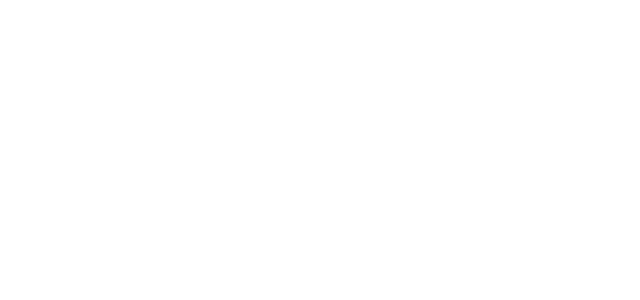
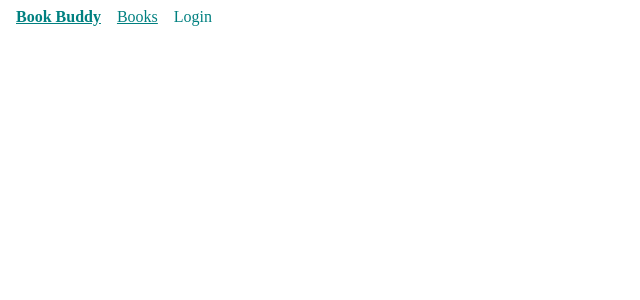
Before and after one commit to SHussain47/Library, a React (Vite) app: page / in a window 1280 px wide. Before the commit this address had no page. Shown: the top 300 px of the page, without its empty margins (0-640 px from the left). Built offline with nearby package versions, Linux system fonts and the light colour scheme.

Commit message:
feat: Added layout|navbar - fix: Restructured routes

```diff
--- a/src/App.jsx
+++ b/src/App.jsx
@@ -1,5 +1,6 @@
 import { Routes, Route } from "react-router";
 
+import Layout from "./components/Layout/Layout";
 import Register from "./pages/Register";
 import Login from "./pages/Login";
 import ProfilePage from "./pages/Profile/ProfilePage";
@@ -8,10 +9,14 @@
   return (
     <>
       <Routes>
-        <Route path="register" element={<Register />} />
-        <Route path="login" element={<Login />} />
+        <Route path="/" element={<Layout />}>
+          {/* <Route index element={**HOME_PAGE**} /> */}
 
-        <Route path="user-profile" element={<ProfilePage />} />
+          <Route path="register" element={<Register />} />
+          <Route path="login" element={<Login />} />
+
+          <Route path="user-profile" element={<ProfilePage />} />
+        </Route>
       </Routes>
     </>
   );
--- /dev/null
+++ b/src/components/Layout/Layout.jsx
@@ -0,0 +1,13 @@
+import { Outlet } from "react-router";
+import Navbar from "./Navbar";
+
+export default function Layout() {
+  return (
+    <>
+      <Navbar />
+      <main>
+        <Outlet />
+      </main>
+    </>
+  )
+}
--- /dev/null
+++ b/src/components/Layout/Navbar.jsx
@@ -0,0 +1,38 @@
+import { useAuth } from "../../auth/AuthContext";
+import { NavLink } from "react-router";
+
+export default function Navbar() {
+  const { token, logout } = useAuth();
+  const navClass = ({ isActive }) => "link" + (isActive ? " active" : "");
+
+  const handleLogout = () => {
+    logout();
+  };
+
+  return (
+    <header>
+      <nav>
+        <NavLink to="/" className={navClass}>
+          <strong>Book Buddy</strong>
+        </NavLink>
+        <NavLink to="/" className={navClass}>
+          Books
+        </NavLink>
+        {token ? (
+          <>
+            <NavLink to="/user-profile" className={navClass}>
+              Account
+            </NavLink>
+            <button onClick={handleLogout} className="link logout-btn" type="button">
+              Logout
+            </button>
+          </>
+        ) : (
+          <NavLink to="/login" className={navClass}>
+            Login
+          </NavLink>
+        )}
+      </nav>
+    </header>
+  );
+}
--- a/src/index.css
+++ b/src/index.css
@@ -0,0 +1,17 @@
+nav .link {
+  text-decoration: none;
+  color: teal;
+  margin: 0 8px;
+  cursor: pointer;
+}
+
+nav .link.active {
+  text-decoration: underline;
+}
+
+nav .logout-btn {
+  background: none;
+  border: none;
+  padding: 0;
+  font: inherit;
+}
```
